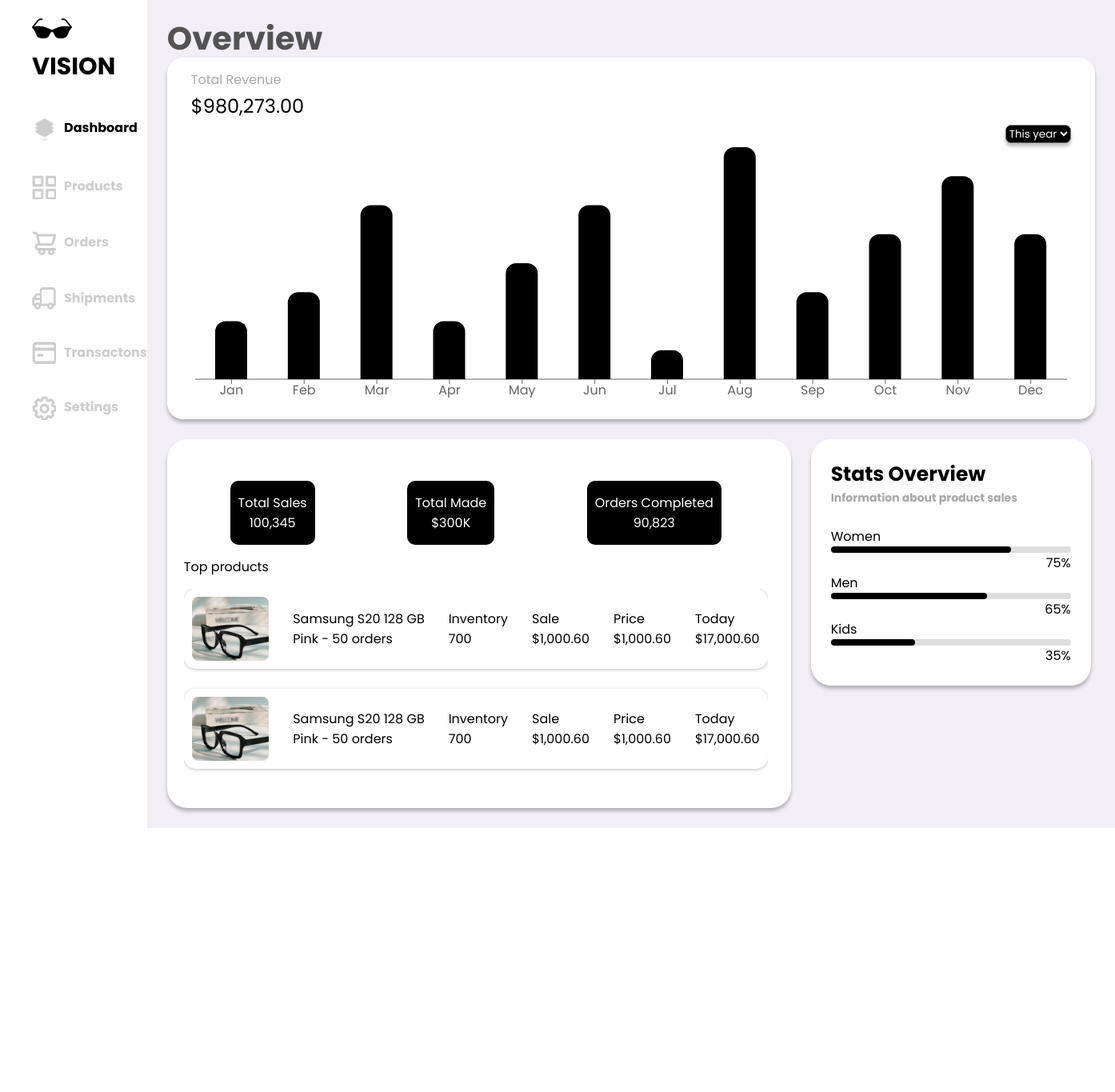
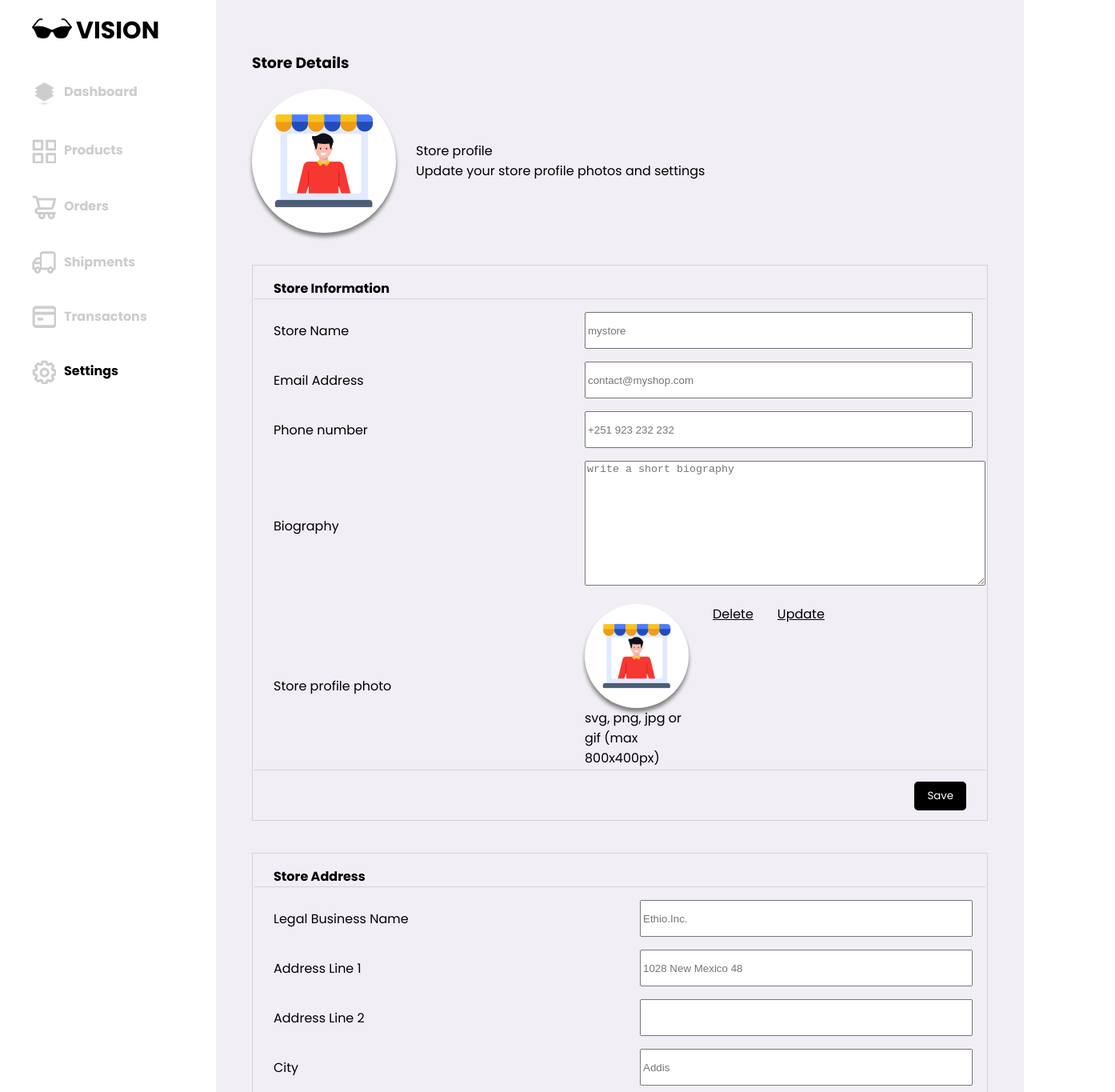
Before and after one commit to cherubim777/eye-glasses-shopping-frontend, a React (Vite) app: page / in a window 1280 px wide. Shown: the top 1365 px of the page at 80% size, 1394 px wide, since content can reach past the window. Before the commit the page ends 1035 px from the top, so only its background shows below. Built offline with nearby package versions, Linux system fonts and the light colour scheme.

Commit message:
design seller settings and add stylings

```diff
--- a/src/App.css
+++ b/src/App.css
@@ -13,6 +13,7 @@ body{
     border: none;
     border-radius: 5px;
     cursor: pointer;
+    padding: 8px 16px;
 }
 
 .link-style{
@@ -40,6 +41,8 @@ body{
 }
 
 .retailer-navbar {
+    min-width: 270px;
+    background-color: white;
 }
 
 .retailer-navbar-list{
@@ -70,7 +73,7 @@ body{
 }
 
 .search-btn{
-    background-image: url("./assets/search.png");
+    background-image: url("/src/assets/search.png");
 }
 .cart-btn{
     background-image: url("./assets/cart.png");
--- a/src/App.jsx
+++ b/src/App.jsx
@@ -16,8 +16,8 @@ export default function App() {
     {/* <Login /> */}
     {/* <Cart /> */}
     {/* <WishList /> */}
-    < Dashboard />
-    {/* <SellerSettings /> */}
+    {/* < Dashboard /> */}
+    <SellerSettings />
     </>
   )
 }
--- a/src/Dashboard.css
+++ b/src/Dashboard.css
@@ -1,12 +1,13 @@
 .dashboard {
     display: flex;
-    justify-content: space-between;
+    background-color: #f1eef5;
 }
 
 .dashboard-body {
     background-color: #f1eef5;
     padding: 25px;
-    width: fit-content;
+    width: max-content;
+    /* width: 100%; */
 }
 
 .dashboard-title {
@@ -110,14 +111,14 @@
     height: 8px;
     background-color: #ddd;
     border-radius: 4px;
-  }
+}
 
-  .progress {
+.progress {
     height: 100%;
     background-color: black;
     border-radius: 10px;
-  }
+}
 
-  .percentage {
+.percentage {
     text-align: end;
-  }
+}
--- a/src/Home.jsx
+++ b/src/Home.jsx
@@ -1,10 +1,13 @@
 import React from "react";
+import Navbar from "./Navbar";
 import Products from "./Products";
 import Footer from "./Footer";
+
 
 export default function Home(){
     return (
         <>
+        <Navbar user="customer"/>
         <div className="intro">
             <div className="intro-text">
                 <div className="intro-text-title">Vision care for you</div>
--- /dev/null
+++ b/src/SellerSettings.css
@@ -0,0 +1,74 @@
+.settings {
+    display: flex;
+}
+
+.settings-body {
+    background-color: #f1eef5;
+    padding: 25px;
+    padding: 45px;
+    width: 100%;
+}
+
+.profile {
+    display: flex;
+    align-items: center;
+    gap: 25px;
+}
+
+.profile-image,
+.profile-image-small  {
+    width: 180px;
+    height: 180px;
+    border-radius: 90px;
+    display: flex;
+    justify-content: center;
+    align-items: center;
+
+    background-color: white;
+    box-shadow: 0px 5px 5px grey;
+
+}
+.profile-image-small {
+    width: 130px;
+    height: 130px;
+}
+
+.profile-image-adder {
+    width: 100%;
+    display: flex;
+    gap: 30px;
+}
+
+.settings-body > table {
+    border: 1px solid #d3d3d3;
+    width: 100%;
+    margin-top: 40px;
+
+}
+
+.settings-body > table th {
+    text-align: start;
+    border-bottom: 1px solid #d3d3d3;
+}
+.settings-body > table tr:last-child > td{
+    text-align: end;
+    border-top: 1px solid #d3d3d3;
+    padding-bottom: 10px;
+}
+
+.settings-body > table th,
+.settings-body > table td {
+    padding: 14px 24px 0px 24px;
+    width: 50%;
+}
+
+.settings-body > table input {
+    width: 100%;
+    height: 40px;
+}
+
+.settings-body textarea {
+    margin-left: 24px;
+    margin-top: 14px;
+
+}
--- a/src/SellerSettings.jsx
+++ b/src/SellerSettings.jsx
@@ -1,24 +1,26 @@
 import React from "react";
+import Navbar from "./Navbar";
+import "./SellerSettings.css"
 
 export default function SellerSettings()
 {
     return (
-        <div>
-            <hr/>
-            <div>&lt; Settings</div>
-            <div>
+        <div className="settings">
+            <Navbar user="retailer" page="Settings"/>
+            <div className="settings-body">
                 <h3>Store Details</h3>
-                <div>view store</div>
+                <div className="profile">
+                    <div className="profile-image">
+                    <img src="src/assets/profile-placeholder.png" width={130}/>
                     </div>
-            <div>space for background image</div>
-            <div className="profile">
-                <img />
+                    <div className="profile-info">
                         <div>Store profile</div>
                         <div>Update your store profile photos and settings </div>
                     </div>
+                </div>
                 <table>
                     <tr>
-                    <th>Store Information</th>
+                        <th colSpan={2}>Store Information</th>
                     </tr>
                     <tr>
                         <td>Store Name</td>
@@ -34,24 +36,32 @@ export default function SellerSettings()
                     </tr>
                     <tr>
                     <td>Biography</td>
-                <textarea   cols="30" rows="10" placeholder="write a short biography"></textarea>
+                    <textarea cols="60" rows="10" placeholder="write a short biography"></textarea>
                     </tr>
                     <tr>
                     <td>Store profile photo</td>
-                    <td>
-                        <div><img />svg, png, jpg or gif (max 800x400px)</div>
-                        <div>Delete</div>
-                        <div>Update</div>
+                        <td  className="profile-image-adder">
+                            <div>
+                                <div className="profile-image-small">
+                                    <img src="src/assets/profile-placeholder.png" width={90}/>
+                                </div>
+                                svg, png, jpg or gif (max 800x400px)
+                            </div>
+                            <div style={{cursor: "pointer"}}><u>Delete</u></div>
+                            <div>
+                            <input type="file" id="file" placeholder="Update" style={{display: "none"}}/>
+                            <label htmlFor="file" style={{cursor: "pointer"}} ><u>Update</u></label>
+                            </div>
                         </td>
                     </tr>
                     <tr>
-                    <td><button>Save</button></td>
+                        <td colspan={2} align="right"><button className="button-style theme-color">Save</button></td>
                     </tr>
                 </table>
 
                 <table>
                     <tr>
-                    <th>Store Address</th>
+                        <th colSpan={2}>Store Address</th>
                     </tr>
                     <tr>
                         <td>Legal Business Name</td>
@@ -82,13 +92,13 @@ export default function SellerSettings()
                         <td><input type="text" placeholder="Addis"/></td>
                     </tr>
                     <tr>
-                    <td><button>Save</button></td>
+                        <td colSpan={2}><button className="button-style theme-color">Save</button></td>
                     </tr>
                 </table>
 
                 <table>
                     <tr>
-                    <th>Store Display</th>
+                        <th colSpan={2}>Store Display</th>
                     </tr>
                     <tr>
                         <td>Product per page</td>
@@ -96,25 +106,17 @@ export default function SellerSettings()
                     </tr>
                     <tr>
                     <td>Terms & conditions</td>
-                <textarea   cols="30" rows="10" placeholder="write your store terms and conditions"></textarea>
+                    <textarea cols="60" rows="10" placeholder="write your store terms and conditions"></textarea>
                     </tr>
                     <tr>
-                    <td>store visibility</td>
-                    <td>
-                        <select>
-                            <option value="public">Public</option>
-                        </select>
-                    </td>
-                </tr>
-                <tr>
-                <td><button>Save</button></td>
+                    <td colSpan={2}><button className="button-style theme-color">Save</button></td>
                     </tr>
                     </table>
 
 
                 <table>
                     <tr>
-                    <th>Linked Accounts</th>
+                        <th colSpan={2}>Linked Accounts</th>
                     </tr>
                     <tr>
                         <td>Twitter</td>
@@ -129,10 +131,11 @@ export default function SellerSettings()
                         <td><input type="text" placeholder="instagram.com/username"/></td>
                     </tr>
                     <tr>
-                <td><button>Save</button></td>
+                    <td colSpan={2}><button className="button-style theme-color">Save</button></td>
                     </tr>
                     </table>
 
             </div>
+        </div>
     )
 }
```
Also changed, not shown: src/assets/add-image.png (added), src/assets/profile-placeholder.png (added). Lines whose indentation alone changed are shown as unchanged.
